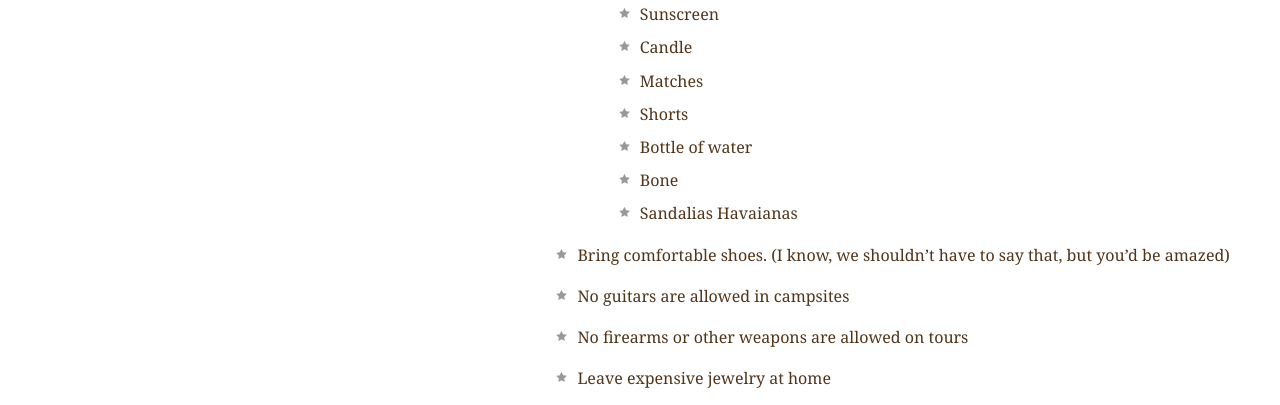
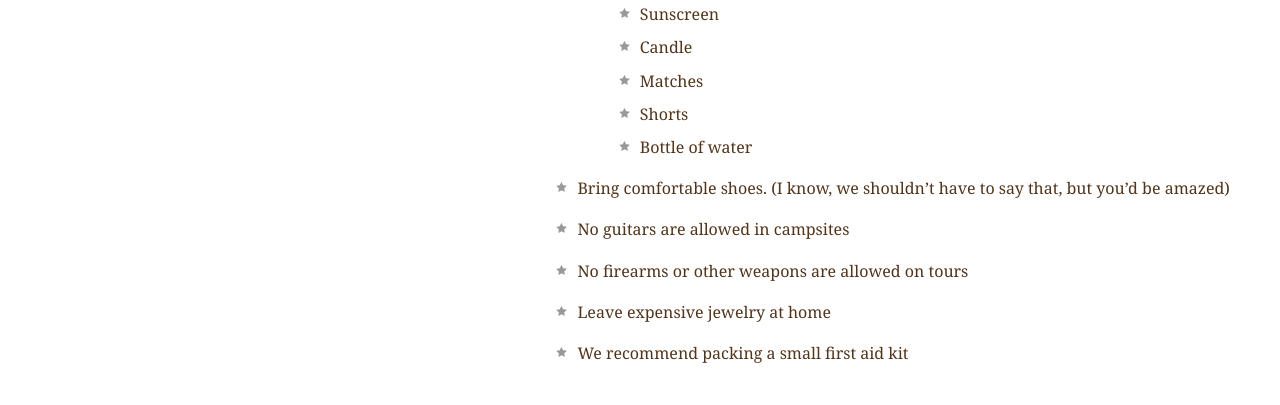
Before and after one commit to mauriciocatharino/labs, a plain HTML site: page resources.html in a window 1280 px wide. Shown: the part 2331-2736 px from the top of the page. Drawn offline with Linux system fonts and the light colour scheme.

Commit message:
Revert "adicionado o bone e a sandalia"
This reverts commit 20e8ef1b841e96474d1680de3437174e0ebb1362.

```diff
--- a/resources.html
+++ b/resources.html
@@ -108,8 +108,6 @@
                 <li>Matches</li>
                 <li>Shorts</li>
                 <li>Bottle of water</li>
-				<li>Bone</li>
-				<li>Sandalias Havaianas</li>
 
 
               </ul>
```
